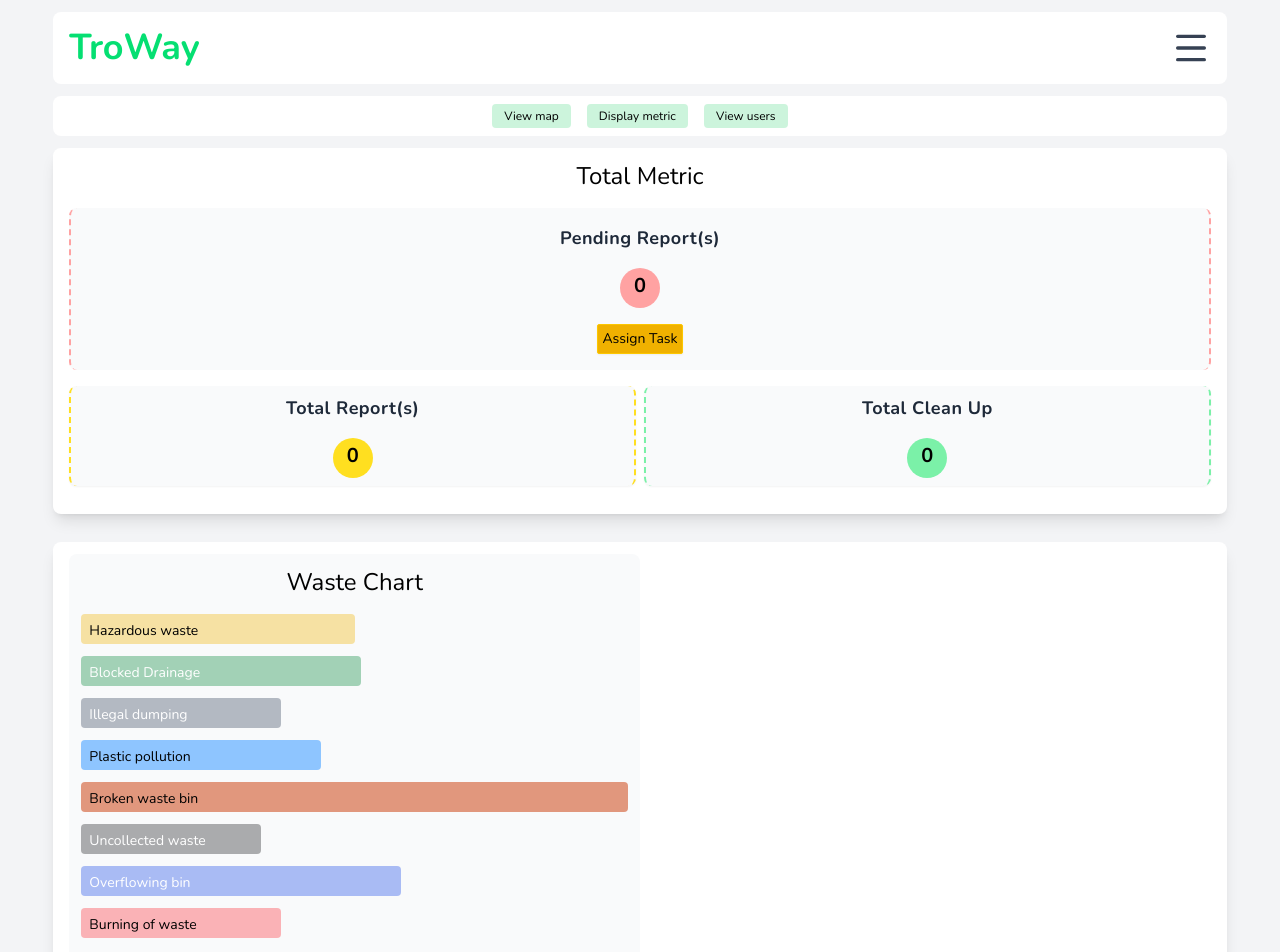
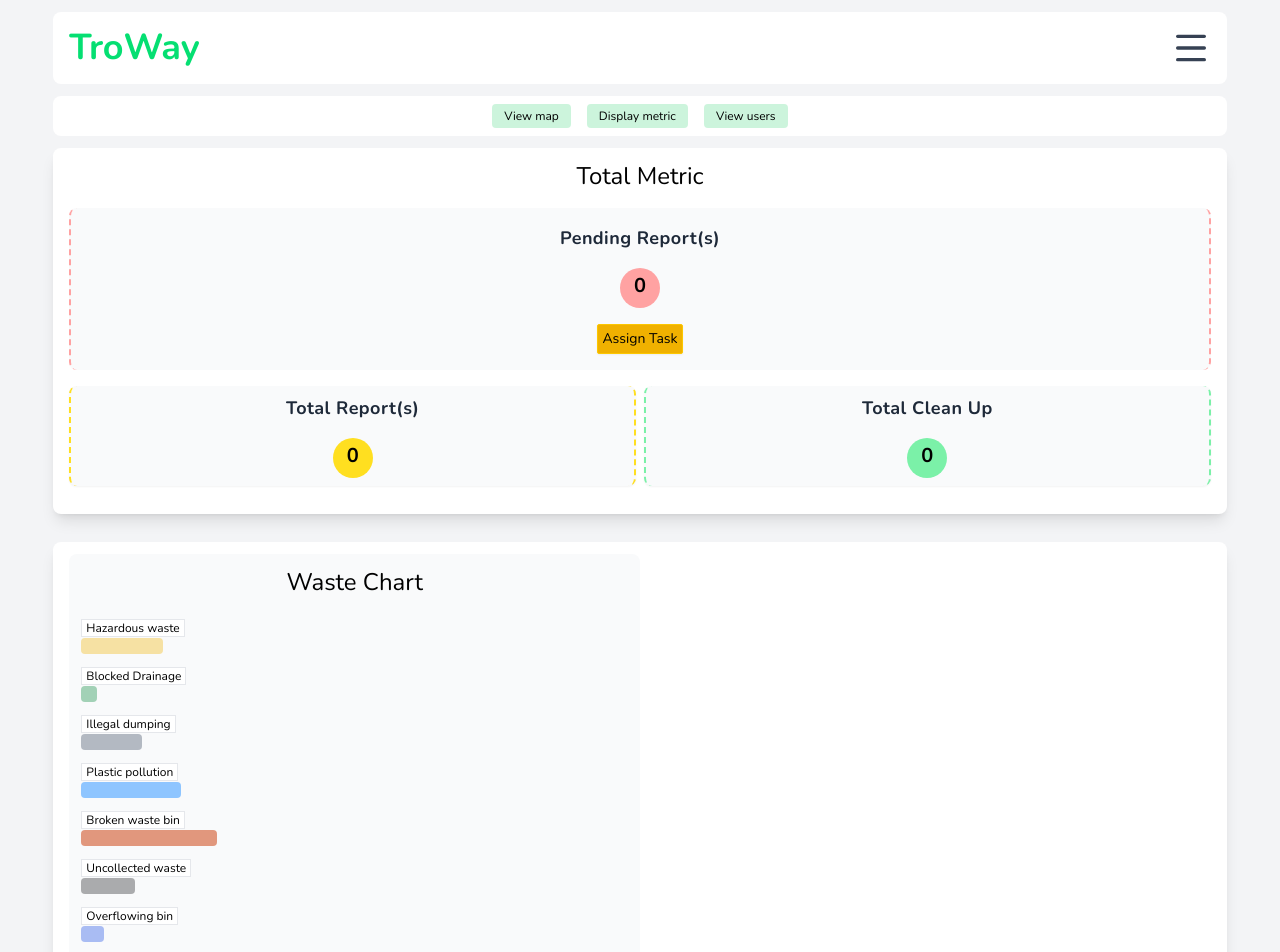
Before and after one commit to JoshTino/troway, a React (Vite) app in the folder frontend/: page /admin-metric in a window 1280 px wide. Shown: the top 952 px of the page. Built offline with nearby package versions, Linux system fonts and the light colour scheme; no server answers; sample sign-in values are in the browser's storage.

Commit message:
feat: Change CSS style form waste chart section

```diff
--- a/frontend/components/AdminMetric.jsx
+++ b/frontend/components/AdminMetric.jsx
@@ -64,14 +64,45 @@ const AdminMetric = () => {
 							<h1 className="font-light font-nunito text-2xl">Waste Chart</h1>
 						</div>
 						<div className="mb-6">
-							<div className="w-[50%] bg-yellow-500/35 my-3 px-2 py-[3px] rounded-sm"><span className="font-nunito text-sm">Hazardous waste</span></div>
-							<div className="w-70 bg-green-700/35 my-3 px-2 py-[3px] rounded-sm"><span className="font-nunito text-white text-sm">Blocked Drainage</span></div>
-							<div className="w-50 bg-slate-700/35 my-3 px-2 py-[3px] rounded-sm"><span className="font-nunito text-white text-sm">Illegal dumping</span></div>
-							<div className="w-60 bg-blue-300 my-3 px-2 py-[3px] rounded-sm"><span className="font-nunito text-sm">Plastic pollution</span></div>
-							<div className="w-full bg-orange-700/50 my-2 px-2 py-[3px] rounded-sm"><span className="font-nunito text-sm">Broken waste bin</span></div>
-							<div className="w-45 bg-zinc-900/35 my-3 px-2 py-[3px] rounded-sm"><span className="font-nunito text-white text-sm">Uncollected waste</span></div>
-							<div className="w-80 bg-blue-700/35 my-3 px-2 py-[3px] rounded-sm"><span className="font-nunito text-white text-sm">Overflowing bin</span></div>
-							<div className="w-50 bg-red-500/35 my-3 px-2 py-[3px] rounded-sm"><span className="font-nunito text-sm">Burning of waste</span></div>
+							<div>
+								<span className="bg-white font-nunito text-xs border-1 border-gray-200 px-1">Hazardous waste</span>
+								<div className="w-[14.93%] bg-yellow-500/35 mb-2 px-2 py-2 rounded-sm"></div>
+							</div>
+
+							<div>
+								<span className="bg-white font-nunito text-xs border-1 border-gray-200 px-1">Blocked Drainage</span>
+								<div className="w-[1.20%] bg-green-700/35 mb-2 px-2 py-2 rounded-sm"></div>
+							</div>
+
+							<div>
+								<span className="bg-white font-nunito text-xs border-1 border-gray-200 px-1">Illegal dumping</span>
+								<div className="w-[11.12%] bg-slate-700/35 mb-2 px-2 py-2 rounded-sm"></div>
+							</div>
+
+							<div>
+								<span className="bg-white font-nunito text-xs border-1 border-gray-200 px-1">Plastic pollution</span>
+								<div className="w-[18.32%] bg-blue-300 mb-2 px-2 py-2 rounded-sm"></div>
+							</div>
+
+							<div>
+								<span className="bg-white font-nunito text-xs border-1 border-gray-200 px-1">Broken waste bin</span>
+								<div className="w-[24.83%] bg-orange-700/50 mb-2 px-2 py-2 rounded-sm"></div>
+							</div>
+
+							<div>
+								<span className="bg-white font-nunito text-xs border-1 border-gray-200 px-1">Uncollected waste</span>
+								<div className="w-[9.83%] bg-zinc-900/35 mb-2 px-2 py-2 rounded-sm"></div>
+							</div>
+
+							<div>
+								<span className="bg-white font-nunito text-xs border-1 border-gray-200 px-1">Overflowing bin</span>
+								<div className="w-[4.17%] bg-blue-700/35 mb-2 px-2 py-2 rounded-sm"></div>
+							</div>
+
+							<div>
+								<span className="bg-white font-nunito text-xs border-1 border-gray-200 px-1">Burning of waste</span>
+								<div className="w-[15.60%] bg-red-500/35 mb-2 px-2 py-2 rounded-sm"></div>
+							</div>
 						</div>
 						<div className="flex justify-center gap-x-4 mb-4">
 							<div className="flex flex-col items-center p-3 rounded-sm w-fit md:w-4/12 bg-white shadow-md">
```
